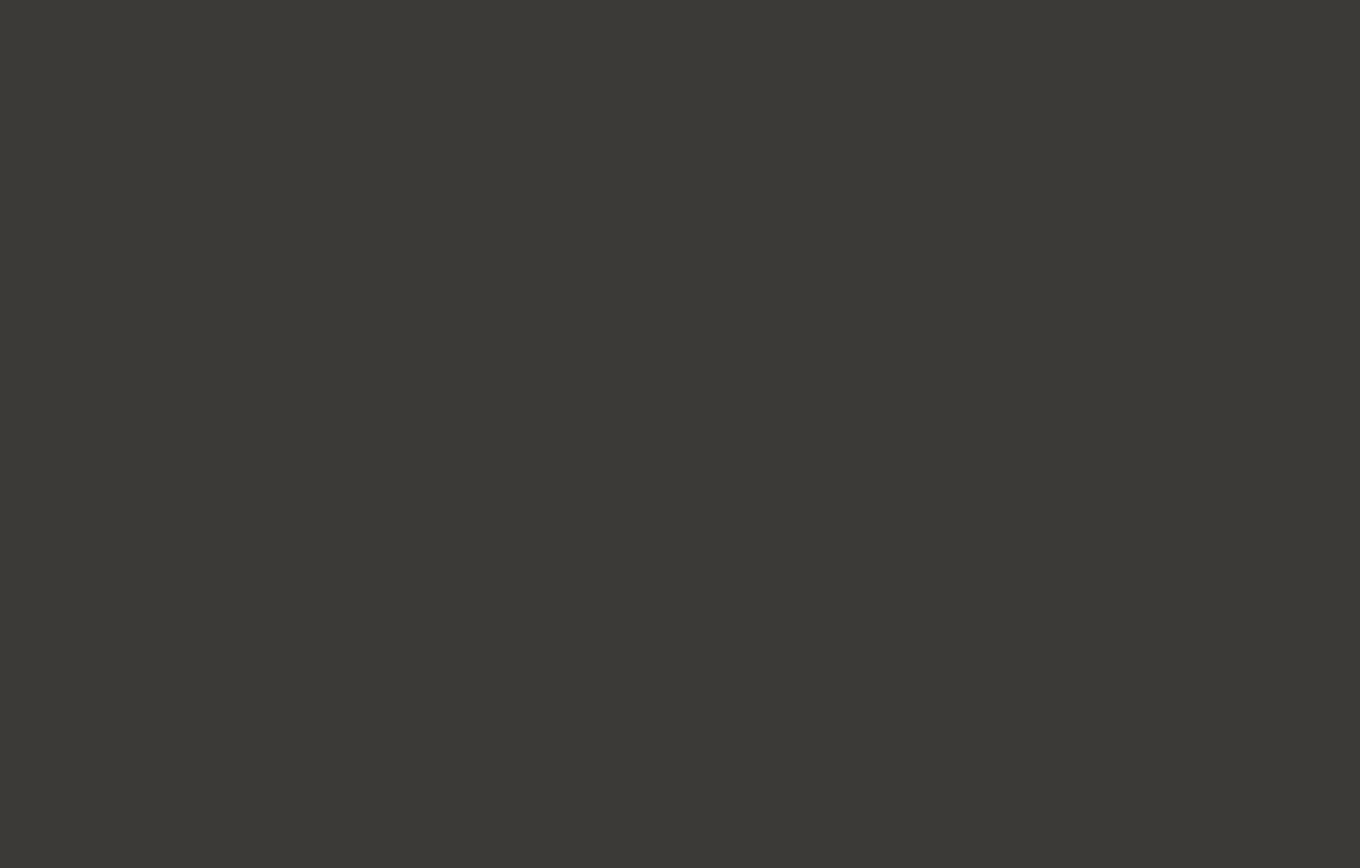
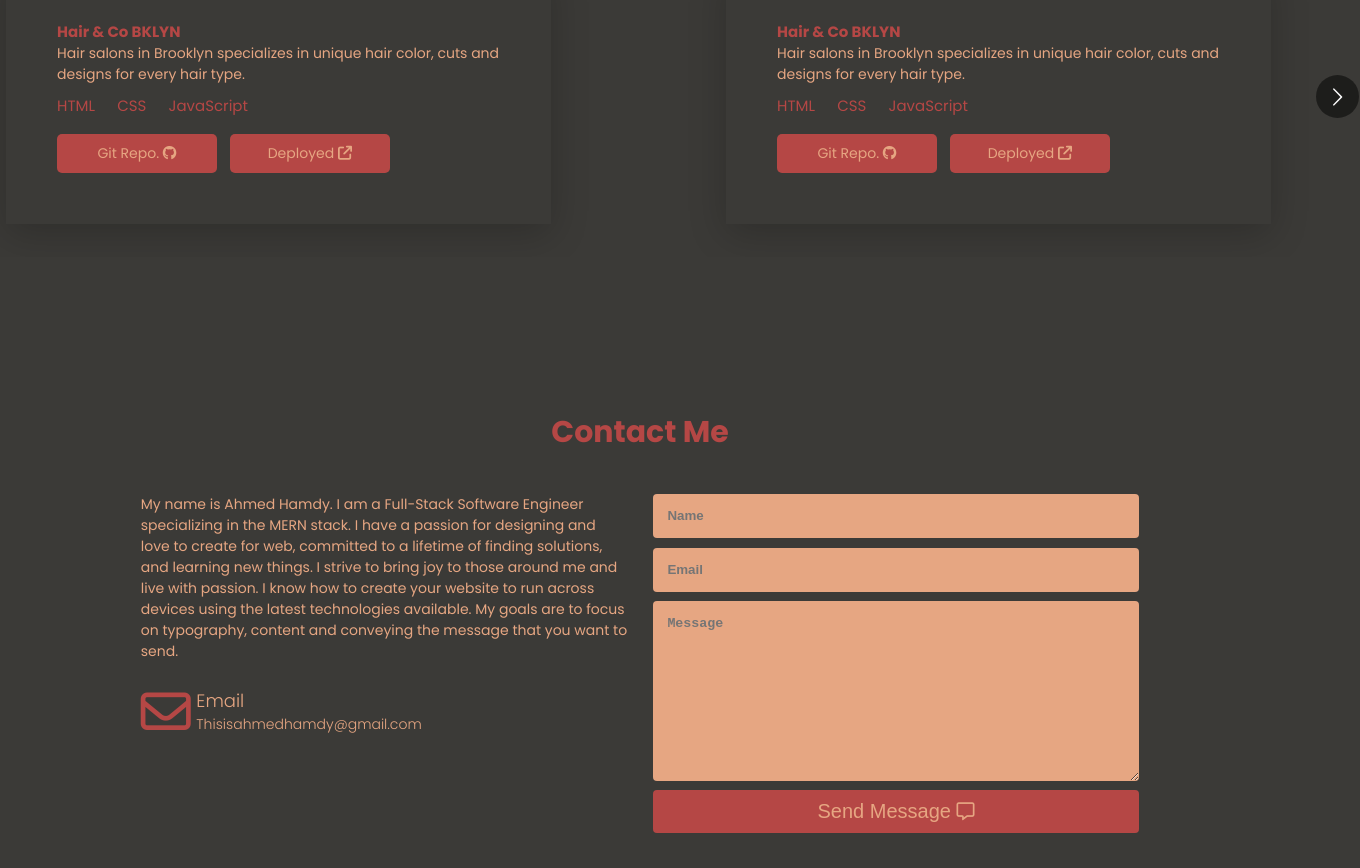
Before and after one commit to AhmedHHamdy/portfolio, a React (Vite) app: page / in a window 1280 px wide. Shown: the part 1860-2728 px from the top of the page, 1360 px wide, since content can reach past the window. Before the commit the page ends 1727 px from the top, so only its background shows below. Built offline with nearby package versions, Linux system fonts and the light colour scheme.

Commit message:
added projects and contact section

```diff
--- a/package.json
+++ b/package.json
@@ -12,6 +12,8 @@
   "dependencies": {
     "react": "^18.2.0",
     "react-dom": "^18.2.0",
+    "react-multi-carousel": "^2.8.4",
+    "react-slick": "^0.29.0",
     "typed.js": "^2.0.16"
   },
   "devDependencies": {
--- a/src/App.css
+++ b/src/App.css
@@ -12,7 +12,8 @@ body {
 /* Header */
 
 header {
-  background-color: #3b3a37;
+  background-color: transparent;
+  backdrop-filter: blur(10px); /* Use backdrop-filter for modern browsers */
   display: flex;
   justify-content: space-between;
   padding: 1% 10%;
@@ -42,7 +43,6 @@ header {
 }
 
 .headerNav ul li {
-  background-color: #b54745;
   padding: 2% 2.4%;
   border-radius: 0.5rem;
   transition: 0.5s;
@@ -62,6 +62,8 @@ header {
 .headerNav ul li:hover {
   scale: 1.06;
   cursor: pointer;
+  background-color: #b54745;
+
 }
 
 .headerNav ul li .fa-solid {
@@ -106,7 +108,7 @@ main {
   background: #b54745;
   padding: 2% 4%;
   margin-top: 4%;
-  width: 27%;
+  width: 30%;
   border-radius: 0.5rem;
   text-decoration: none;
   color: #e6a682;
@@ -335,3 +337,262 @@ main {
     margin: 1% 0 3% 10%;
     border-radius: 10rem;
 }
+
+/* Projects Section */
+
+.projectsSectionContainer {
+  display: flex;
+  flex-direction: column;
+  justify-content: center;
+  align-items: center;
+  margin: 12% 0;
+}
+
+.projectsSectionContainer h2 {
+  font-size: 3rem;
+  color: #b54745;
+  margin: 0;
+}
+
+.projectsContainerCarousel {
+  width: 180vh;
+  height: 40vh;
+}
+
+.projectsContainerCarousel .react-multiple-carousel__arrow--right {
+  right: calc(0% + 1px);
+}
+
+.projectsContainerCarousel .react-multiple-carousel__arrow--left {
+  left: calc(0% + 1px);
+}
+.projectsContainerCarousel li {
+  padding: 0 0 0 3%;
+}
+
+.projectsContainerCarousel div {
+  width: 70%;
+  padding: 0 0%;
+  background-color: #3b3a37;
+  box-shadow: 0px 10px 36px 0px rgba(0, 0, 0, 0.2);
+  padding: 8%;
+  cursor: pointer;
+  transition: 0.4s;
+}
+
+.projectsContainerCarousel div:hover {
+  scale: 1.06;
+}
+
+.projectsContainerCarousel div h3 {
+  font-size: 1.5rem;
+  color: #b54745;
+  margin: 0;
+}
+
+
+.projectsContainerCarousel div p {
+  font-size: 1.4rem;
+  color: #e6a682;
+  margin: 0;
+  width: 100%;
+}
+
+.projectsContainerCarousel div ul {
+  display: flex;
+  justify-content: flex-start;
+  flex-wrap: wrap;
+  gap: 5%;
+  width: 100%;
+  padding: 0;
+  margin: 2% 0 0% 0;
+}
+
+.projectsContainerCarousel div li {
+  list-style-type: none;
+  font-size: 1.5rem;
+  color: #b54745;
+  padding: 0;
+}
+
+.projectsContainerCarousel a {
+  display: inline-block;
+  background: #b54745;
+  padding: 2% 2%;
+  margin: 4% 3% 0 0;
+  width: 32%;
+  border-radius: 0.5rem;
+  text-decoration: none;
+  color: #e6a682;
+  font-size: 1.4rem;
+  text-align: center;
+  transition: 0.5s;
+}
+
+
+.projectsContainerCarousel a:hover {
+  background: rgba(181, 71, 69, 0.9);
+  color: #ecb799;
+  scale: 1.06;
+}
+
+
+/* Contact Me Section */
+
+.ContactSectionContainer {
+  display: flex;
+  flex-direction: column;
+  justify-content: center;
+  align-items: center;
+  margin: 12% 0 0 0;
+}
+
+.ContactSectionContainer h2 {
+  font-size: 3rem;
+  color: #b54745;
+  margin: 0;
+  margin-bottom: 3%;
+}
+
+.contactInfo div p {
+  margin: 0;
+}
+
+.contactInfo {
+  display:  flex;
+  justify-content: center;
+  margin-bottom: 5%;
+  gap: 2%;
+}
+
+.contactInfo div {
+  width: 38%;
+}
+
+.contactInfo div p {
+  font-size: 1.4rem;
+  color: #e6a682;
+  margin: 0;
+  width: 100%;
+}
+
+.emailContainer {
+  display: flex;
+  justify-content: flex-start;
+  align-items: center;
+  margin-top: 5%;
+}
+
+.emailContainer i {
+  font-size: 5rem;
+  color: #b54745;
+  margin-right: 3%;
+}
+
+.emailContainer div h3{
+  margin: 0;
+  color: #e6a682;
+  font-size: 1.8rem;
+  font-weight: 300;
+}
+
+.emailContainer div span{
+  margin: 0;
+  color: #e6a682;
+  font-size: 1.4rem;
+  font-weight: 300;
+}
+
+.contactForm form {
+  display: flex;
+  flex-direction: column;
+  justify-content: center;
+}
+
+
+.contactForm form input {
+  padding: 3%;
+  background-color: #e6a682;
+  border: none;
+  margin-bottom: 2%;
+  border-radius: 0.4rem;
+  color: #3b3a37;
+  font-weight: bold;
+  outline-color: #b54745;
+}
+
+.contactForm form button {
+  background-color: #b54745;
+  color: #e6a682;
+  font-size: 2rem;
+  border: 0;
+  padding: 2%;
+  border-radius: 0.4rem;
+  transition: 0.4s;
+  cursor: pointer;
+}
+
+.contactForm form button:hover {
+  background: rgba(181, 71, 69, 0.9);
+  color: #ecb799;
+  scale: 1.01;
+}
+
+.contactForm form button i {
+  font-size: 1.8rem;
+}
+
+.contactForm form textarea {
+  padding: 3%;
+  background-color: #e6a682;
+  border: none;
+  color: #3b3a37;
+  margin-bottom: 2%;
+  font-weight: bold;
+  border-radius: 0.4rem;
+}
+
+
+footer {
+  background-color: #b54745;
+  width: 100%;
+  display: flex;
+  flex-direction: column;
+  justify-content: center;
+  align-items: center;
+  padding: 2% 0 1% 0;
+}
+
+footer h3 {
+  font-size: 3rem;
+  color: #e6a682;
+  margin: 0;
+}
+
+footer span {
+  font-size: 2rem;
+  color: #e6a682;
+}
+
+footer ul {
+  display: flex;
+  justify-content: center;
+  align-items: center;
+  gap: 20%;
+  padding: 0;
+}
+
+footer ul li {
+  list-style-type: none;
+  font-size: 2.5rem;
+  padding: 0;
+}
+
+footer ul li a {
+  color: #e6a682;
+}
+
+footer small {
+  font-size: 1.5rem;
+  color: #e6a682;
+}
--- a/src/App.jsx
+++ b/src/App.jsx
@@ -3,6 +3,8 @@ import Header from './components/Header'
 import HomeSection from './components/HomeSection'
 import AboutSection from './components/AboutSection'
 import SkillsSection from './components/SkillsSection'
+import ProjectsSection from './components/ProjectsSection'
+import ContactSection from './components/ContactSection'
 import './App.css'
 
 function App() {
@@ -14,6 +16,8 @@ function App() {
       <HomeSection />
       <AboutSection />
       <SkillsSection />
+      <ProjectsSection />
+      <ContactSection />
     </>
   )
 }
--- /dev/null
+++ b/src/components/ContactSection.jsx
@@ -0,0 +1,45 @@
+import { useState, useEffect } from 'react'
+import '../App.css'
+
+export default function ContactSection() {
+  return (
+    <section className='ContactSectionContainer'>
+      <h2>Contact Me</h2>
+
+      <section className='contactInfo'>
+        <div>
+          <p>My name is Ahmed Hamdy. I am a Full-Stack Software Engineer specializing in the MERN stack. I have a passion for designing and love to create for web, committed to a lifetime of finding solutions, and learning new things. I strive to bring joy to those around me and live with passion. I know how to create your website to run across devices using the latest technologies available. My goals are to focus on typography, content and conveying the message that you want to send.</p>
+          <div className='emailContainer'>
+              <i class="fa-regular fa-envelope"></i>
+              <div>
+                <h3>Email</h3>
+                <span>Thisisahmedhamdy@gmail.com</span>
+              </div>
+          </div>
+        </div>
+
+        <div className='contactForm'>
+          <form action="">
+            <input type="text" name='name' placeholder='Name' />
+            <input type="email" name='name' placeholder='Email' />
+            <textarea name="message" cols="30" rows="10" placeholder="Message"></textarea>
+            <button>Send Message <i class="fa-regular fa-message"></i></button>
+          </form>
+        </div>
+      </section>
+
+      <footer>
+        <h3>Ahmed Hamdy</h3>
+        <span>Software Engineer</span>
+
+        <ul>
+          <li><a href=""><i class="fa-brands fa-linkedin"></i></a></li>
+          <li><a href=""><i class="fa-brands fa-github"></i></a></li>
+          <li><a href=""><i class="fa-brands fa-twitter"></i></a></li>
+        </ul>
+
+        <small>© Ahmed Hamdy | All rights reserved | {new Date(Date.now()).getFullYear()}</small>
+      </footer>
+    </section>
+  )
+}
--- a/src/components/Header.jsx
+++ b/src/components/Header.jsx
@@ -8,7 +8,7 @@ export default function Header() {
 
     return (
         <header className="header">
-            <a className='headerLogoName' href='#'>Ahmed Hamdy</a>
+            <a className='headerLogoName' href='#'>AH.</a>
             <nav className="headerNav">
                 <ul>
                     <li><a href="">Home</a></li>
--- a/src/components/HomeSection.jsx
+++ b/src/components/HomeSection.jsx
@@ -33,7 +33,7 @@ export default function HomeSection() {
         <h1>Hi 👋, I'm <br></br>  Ahmed Hamdy</h1>
         <h3><span className='homeContainer-job' ref={el} /></h3>
         <p>"I have a passion for designing and love to create for web, committed to a lifetime of finding solutions, and learning new things. I strive to bring joy to those around me and live with passion."</p>
-        <a className='contactMeButton' href="#">Connect With Me</a>
+        <a className='contactMeButton' href="#">Connect With Me <i class="fa-solid fa-paper-plane"></i></a>
       </section>
 
       <section className='homeImgContainer'>
--- /dev/null
+++ b/src/components/ProjectsSection.jsx
@@ -0,0 +1,88 @@
+import { useState, useEffect } from 'react'
+
+import Carousel from 'react-multi-carousel';
+import 'react-multi-carousel/lib/styles.css';
+import '../App.css'
+
+export default function ProjectsSection() {
+  const responsive = {
+    superLargeDesktop: {
+      // the naming can be any, depends on you.
+      breakpoint: { max: 4000, min: 3000 },
+      items: 5
+    },
+    desktop: {
+      breakpoint: { max: 3000, min: 1024 },
+      items: 3
+    },
+    tablet: {
+      breakpoint: { max: 1024, min: 464 },
+      items: 2
+    },
+    mobile: {
+      breakpoint: { max: 464, min: 0 },
+      items: 1
+    }
+  };
+  return (
+    <section className='projectsSectionContainer'>
+      <h2>Projects</h2>
+      {/* <section className='projectsContainer'> */}
+        <Carousel className='projectsContainerCarousel' responsive={responsive}>
+        <div>
+            <h3>Hair & Co BKLYN</h3>
+            <p>Hair salons in Brooklyn specializes in unique hair color, cuts and designs for every hair type.</p>
+            <ul>
+              <li>HTML</li>
+              <li>CSS</li>
+              <li>JavaScript</li>
+            </ul>
+            <a href="#">Git Repo. <i class="fa-brands fa-github"></i></a>
+            <a href="#">Deployed <i class="fa-solid fa-arrow-up-right-from-square"></i></a>
+          </div>
+
+          <div>
+            <h3>Hair & Co BKLYN</h3>
+            <p>Hair salons in Brooklyn specializes in unique hair color, cuts and designs for every hair type.</p>
+            <ul>
+              <li>HTML</li>
+              <li>CSS</li>
+              <li>JavaScript</li>
+            </ul>
+            <a href="#">Git Repo. <i class="fa-brands fa-github"></i></a>
+            <a href="#">Deployed <i class="fa-solid fa-arrow-up-right-from-square"></i></a>
+          </div>
+
+          <div>
+            <h3>Hair & Co BKLYN</h3>
+            <p>Hair salons in Brooklyn specializes in unique hair color, cuts and designs for every hair type. </p>
+            <ul>
+              <li>HTML</li>
+              <li>CSS</li>
+              <li>JavaScript</li>
+            </ul>
+            <a href="#">Git Repo. <i class="fa-brands fa-github"></i></a>
+            <a href="#">Deployed <i class="fa-solid fa-arrow-up-right-from-square"></i></a>
+          </div>
+
+          <div>
+            <h3>Hair & Co BKLYN</h3>
+            <p>Hair salons in Brooklyn specializes in unique hair color, cuts and designs for every hair type.</p>
+            <ul>
+              <li>HTML</li>
+              <li>CSS</li>
+              <li>JavaScript</li>
+            </ul>
+            <a href="#">Git Repo. <i class="fa-brands fa-github"></i></a>
+            <a href="#">Deployed <i class="fa-solid fa-arrow-up-right-from-square"></i></a>
+          </div>
+
+
+        </Carousel>
+
+      {/* </section> */}
+    </section>
+
+
+  )
+}
--- a/src/components/SkillsSection.jsx
+++ b/src/components/SkillsSection.jsx
@@ -2,10 +2,10 @@ import { useState, useEffect } from 'react'
 import '../App.css'
 
 export default function SkillsSection() {
-  const [frontendTab, setFrontendTab] = useState(true)
-  const [backendTab, setBackendTab] = useState(true)
-  const [otherTechTab, setOtherTechTab] = useState(true)
-  const [softSkillsTab, setSoftSkillsTab] = useState(true)
+  const [frontendTab, setFrontendTab] = useState(false)
+  const [backendTab, setBackendTab] = useState(false)
+  const [otherTechTab, setOtherTechTab] = useState(false)
+  const [softSkillsTab, setSoftSkillsTab] = useState(false)
 
 
   function clickHandleFrontendTab() {
@@ -42,6 +42,15 @@ export default function SkillsSection() {
               <div className='skillsData'>
                 <h3>HTML</h3>
                 <span></span>
+
+                <h3>CSS</h3>
+                <span></span>
+
+                <h3>JavaScript</h3>
+                <span></span>
+
+                <h3>React</h3>
+                <span></span>
               </div>
             </div>}
 
@@ -57,7 +66,13 @@ export default function SkillsSection() {
 
             {backendTab &&  <div className='skillsList'>
               <div className='skillsData'>
-                <h3>Node.Js</h3>
+                <h3>Node Js</h3>
+                <span></span>
+
+                <h3>Express</h3>
+                <span></span>
+
+                <h3>Mongo DB</h3>
                 <span></span>
               </div>
             </div>}
@@ -76,7 +91,13 @@ export default function SkillsSection() {
 
             {otherTechTab && <div className='skillsList'>
               <div className='skillsData'>
-                <h3>Node.Js</h3>
+                <h3>Tailwind CSS</h3>
+                <span></span>
+
+                <h3>Postman</h3>
+                <span></span>
+
+                <h3>Git</h3>
                 <span></span>
               </div>
             </div>}
```
Also changed, not shown: 1 other file (tests, documents, lock files or other folders).
